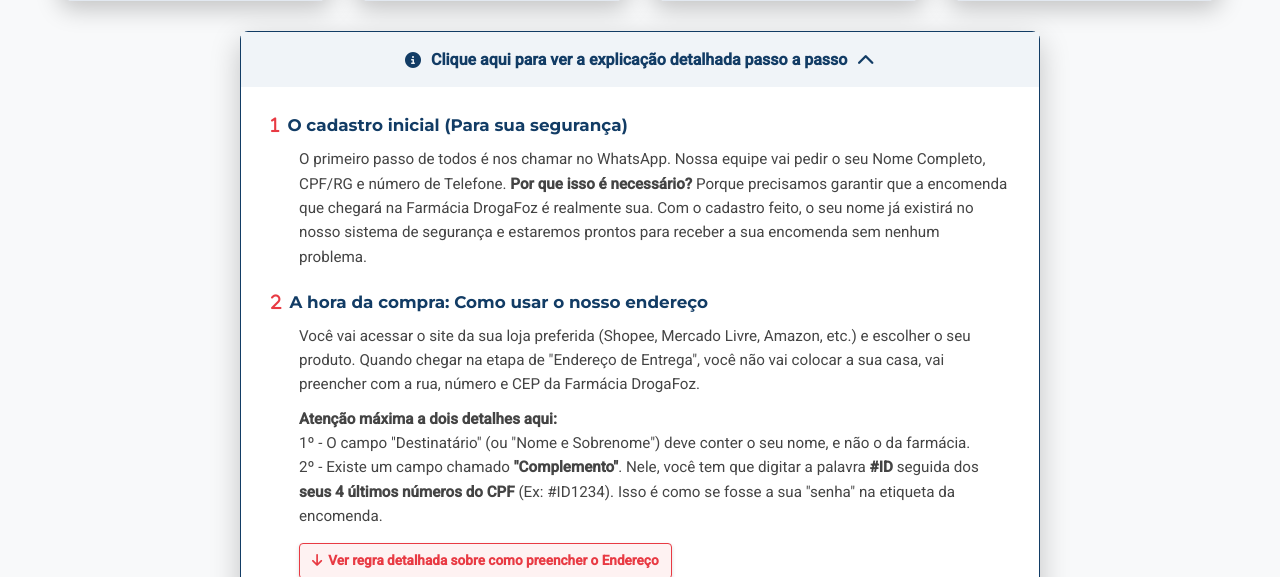
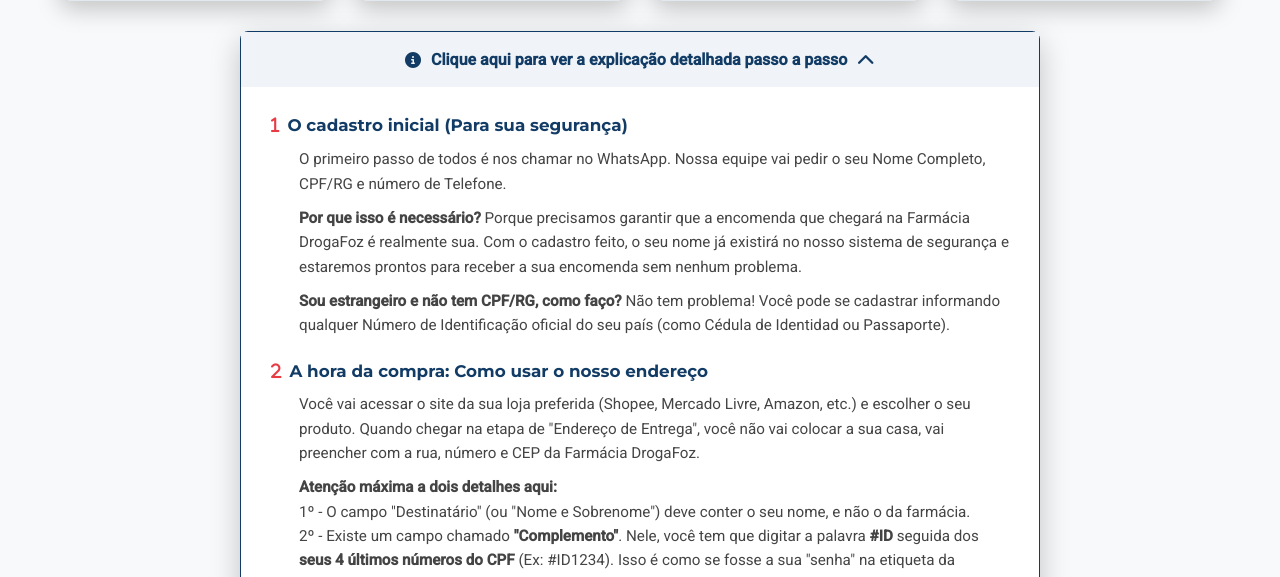
Before and after one commit to LuanHOS/sistema-drogafoz, a Django app: page / in a window 1280 px wide, after a click on "Clique aqui para ver a explicação detalhada passo a passo". Shown: the part 1099-1676 px from the top of the page. Run offline with Django 5.2, Linux system fonts and the light colour scheme; parts of the project's set-up code (start-up, migrations or seed data) failed here and were passed over; some libraries are stand-ins or nearby versions.

Commit message:
Mudança na home e no consulta

```diff
--- a/templates/publica/home.html
+++ b/templates/publica/home.html
@@ -917,7 +917,9 @@
                 </summary>
                 <div class="conteudo-detalhado">
                     <h4><i class="fa-solid fa-1" style="color: var(--vermelho-drogafoz);"></i> O cadastro inicial (Para sua segurança)</h4>
-                    <p>O primeiro passo de todos é nos chamar no WhatsApp. Nossa equipe vai pedir o seu Nome Completo, CPF/RG e número de Telefone. <strong>Por que isso é necessário?</strong> Porque precisamos garantir que a encomenda que chegará na Farmácia DrogaFoz é realmente sua. Com o cadastro feito, o seu nome já existirá no nosso sistema de segurança e estaremos prontos para receber a sua encomenda sem nenhum problema.</p>
+                    <p>O primeiro passo de todos é nos chamar no WhatsApp. Nossa equipe vai pedir o seu Nome Completo, CPF/RG e número de Telefone.</p>
+                    <p><strong>Por que isso é necessário?</strong> Porque precisamos garantir que a encomenda que chegará na Farmácia DrogaFoz é realmente sua. Com o cadastro feito, o seu nome já existirá no nosso sistema de segurança e estaremos prontos para receber a sua encomenda sem nenhum problema.</p>
+                    <p><strong>Sou estrangeiro e não tem CPF/RG, como faço?</strong> Não tem problema! Você pode se cadastrar informando qualquer Número de Identificação oficial do seu país (como Cédula de Identidad ou Passaporte).</p>
 
                     <h4><i class="fa-solid fa-2" style="color: var(--vermelho-drogafoz);"></i> A hora da compra: Como usar o nosso endereço</h4>
                     <p>Você vai acessar o site da sua loja preferida (Shopee, Mercado Livre, Amazon, etc.) e escolher o seu produto. Quando chegar na etapa de "Endereço de Entrega", você não vai colocar a sua casa, vai preencher com a rua, número e CEP da Farmácia DrogaFoz. </p>
@@ -927,7 +929,7 @@
                     <h4><i class="fa-solid fa-3" style="color: var(--vermelho-drogafoz);"></i> A encomenda chegou! E agora?</h4>
                     <p>Provavelmente o aplicativo da loja onde você comprou irá avisar que a encomenda "Saiu para entrega" e depois "Entregue". Quando a encomenda é deixada pelo entregador no balcão da Farmácia DrogaFoz, nossa equipe prontamente a cadastra no sistema.</p>
                     <p>Para ter certeza de que você não vai dar uma viagem perdida até a farmácia, basta abrir o nosso site, clique no botão "Consultar Encomenda" no topo da página e pesquisar pelo seu CPF/RG. Se o nosso site informar que a encomenda está aguardando a retirada, significa que você já pode vir buscar.</p>
-                    <p>Sempre que a encomenda exigir Palavra-Chave para entregar, você deve nos avisar o mais breve possível pelo WhatsApp.
+                    <p>Sempre que a encomenda exigir Palavra-Chave para entregar, você deve nos avisar o mais breve possível pelo WhatsApp.</p>
 
                     <h4><i class="fa-solid fa-4" style="color: var(--vermelho-drogafoz);"></i> Buscando a sua encomenda na farmácia</h4>
                     <p>Vá até a Farmácia DrogaFoz dentro do <a href="#horarios" style="color: var(--azul-drogafoz); font-weight: 600; text-decoration: underline;">horário de funcionamento</a> (atenção: não abrimos aos domingos). Ao chegar ao balcão, apresente o seu documento de identidade (físico ou uma foto nítida no celular). Nossa equipe confirmará a sua identidade, fará a cobrança do tempo de armazenagem e entregará a sua encomenda em mãos.</p>
```
